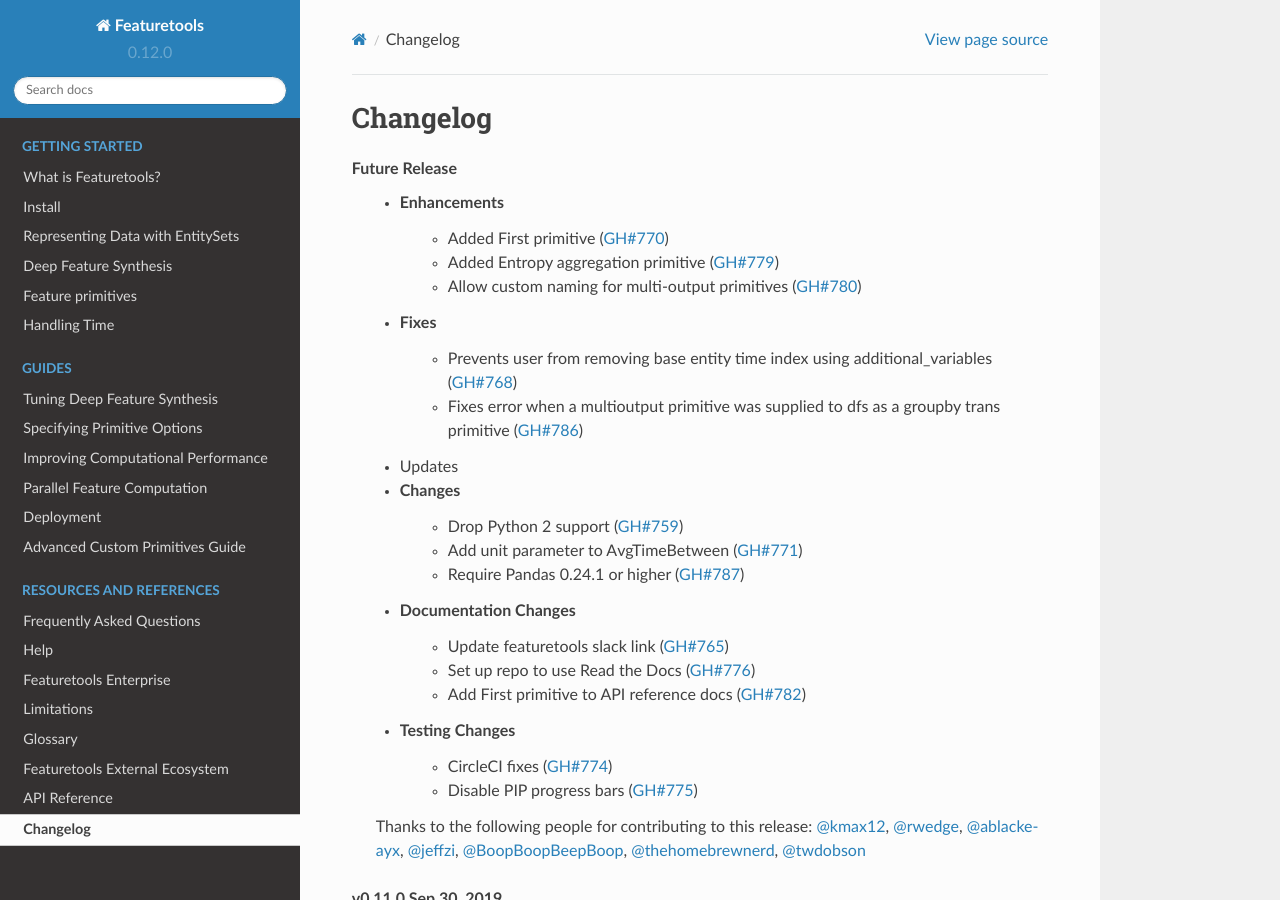
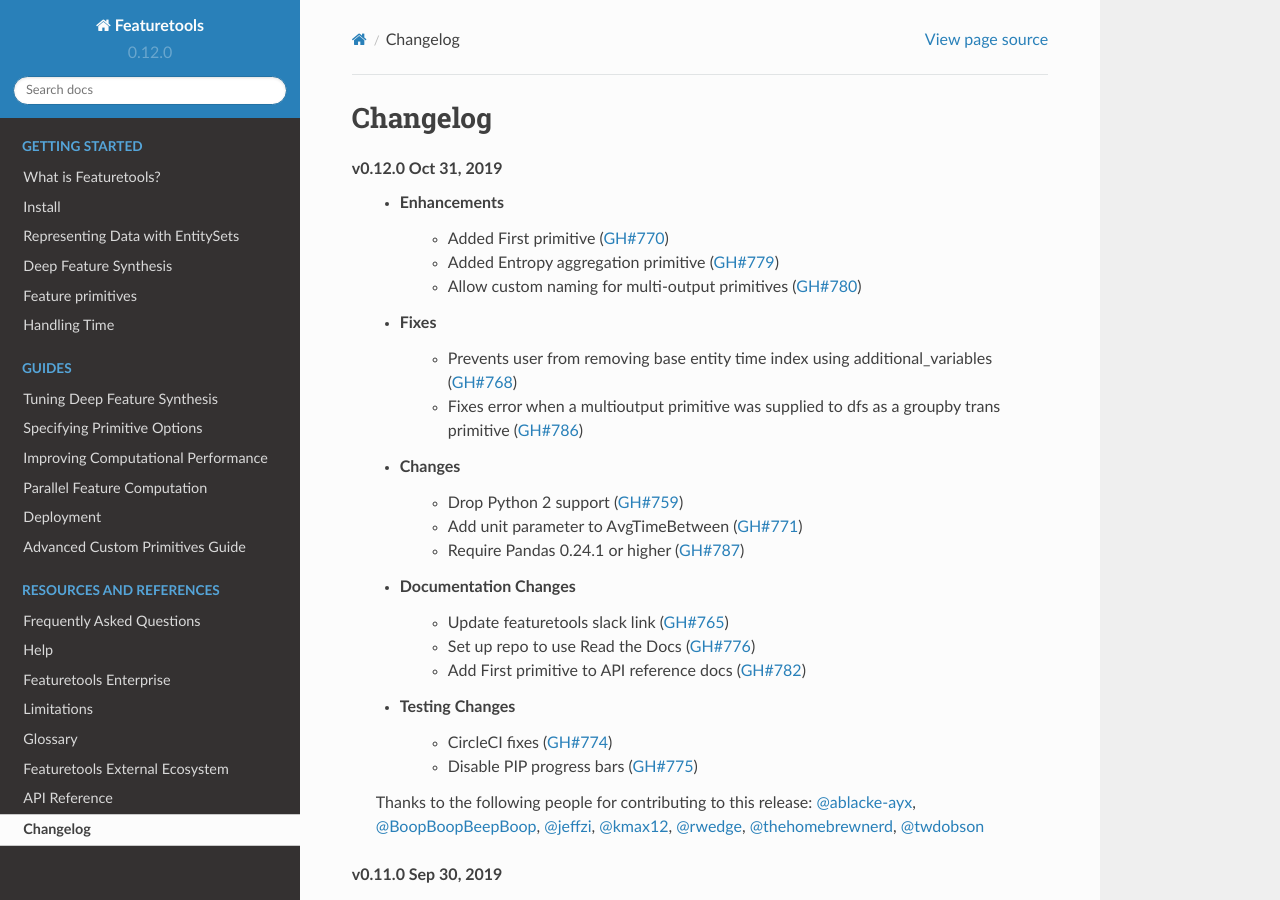
Before and after one commit to alteryx/featuretools, a Sphinx documentation site: the page built from docs/source/changelog.rst, in a window 1280 px wide and 900 px high. Built offline with Sphinx 7.4.7 and the Read the Docs theme 2.0.0, drawn with Linux system fonts in a browser that asks for light colours; pages that are not in the unit, such as notebooks, are missing from menus.

Commit message:
update changelog

```diff
--- a/docs/source/changelog.rst
+++ b/docs/source/changelog.rst
@@ -2,7 +2,7 @@
 
 Changelog
 ---------
-**Future Release**
+**v0.12.0 Oct 31, 2019**
     * Enhancements
         * Added First primitive (:pr:`770`)
         * Added Entropy aggregation primitive (:pr:`779`)
@@ -10,7 +10,6 @@
     * Fixes
         * Prevents user from removing base entity time index using additional_variables (:pr:`768`)
         * Fixes error when a multioutput primitive was supplied to dfs as a groupby trans primitive (:pr:`786`)
-    * Updates
     * Changes
         * Drop Python 2 support (:pr:`759`)
         * Add unit parameter to AvgTimeBetween (:pr:`771`)
@@ -24,8 +23,8 @@
         * Disable PIP progress bars (:pr:`775`)
 
     Thanks to the following people for contributing to this release:
-    :user:`kmax12`, :user:`rwedge`, :user:`ablacke-ayx`, :user:`jeffzi`, :user:`BoopBoopBeepBoop`,
-    :user:`thehomebrewnerd`, :user:`twdobson`
+    :user:`ablacke-ayx`, :user:`BoopBoopBeepBoop`, :user:`jeffzi`,
+    :user:`kmax12`, :user:`rwedge`, :user:`thehomebrewnerd`, :user:`twdobson`
 
 **v0.11.0 Sep 30, 2019**
 
@@ -44,7 +43,7 @@
         * Added error message when DateTimeIndex is a variable but not set as the time_index (:pr:`723`)
         * Fixed CumCount and other group-by transform primitives that take ID as input (:pr:`733`, :pr:`754`)
         * Fix progress bar undercounting (:pr:`743`)
-	* Updated training_window error assertion to only check against observations (:pr:`728`)
+        * Updated training_window error assertion to only check against observations (:pr:`728`)
         * Don't delete the whole destination folder while saving entityset (:pr:`717`)
     * Changes
         * Raise warning and not error on schema version mismatch (:pr:`718`)
```
